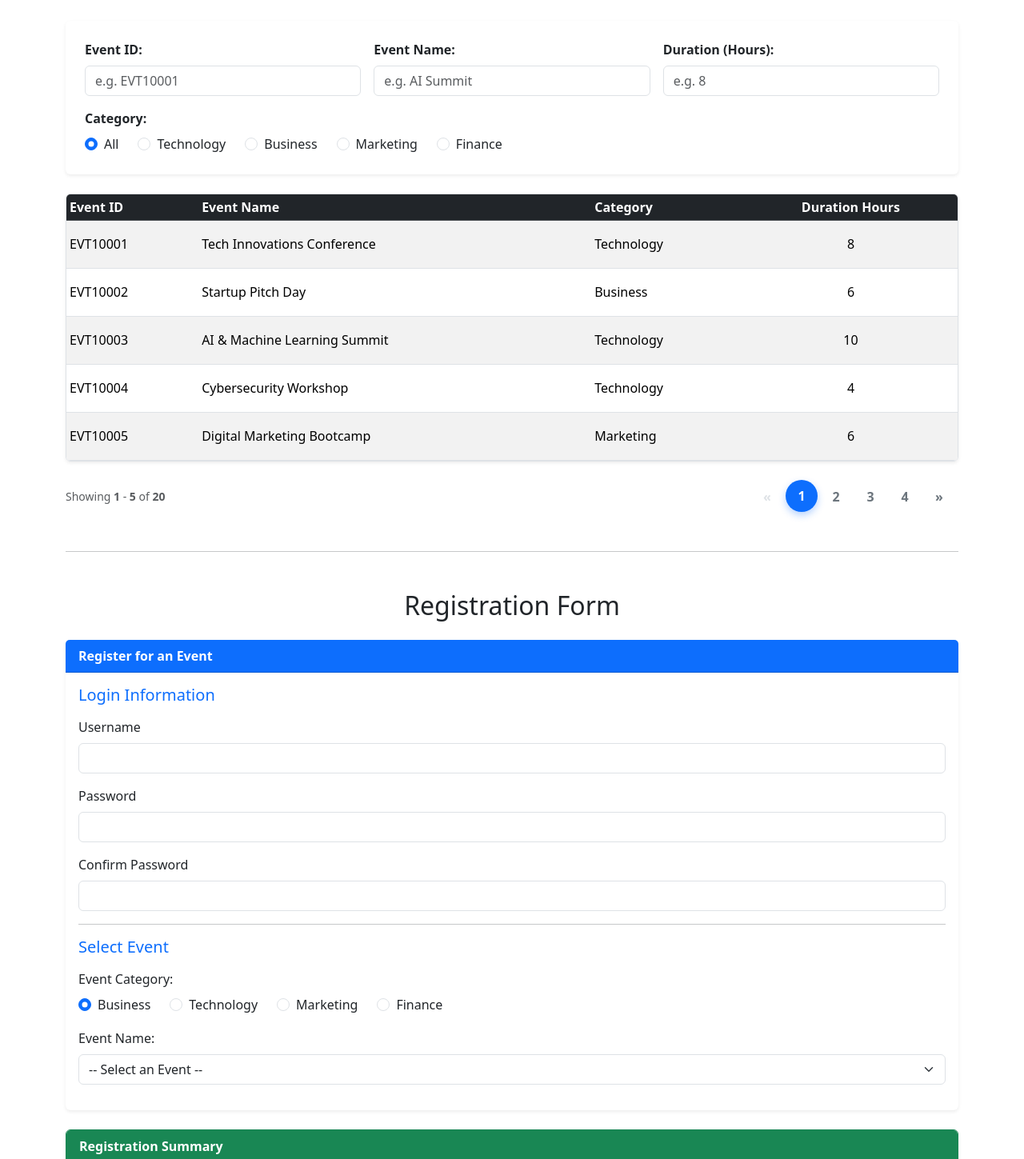
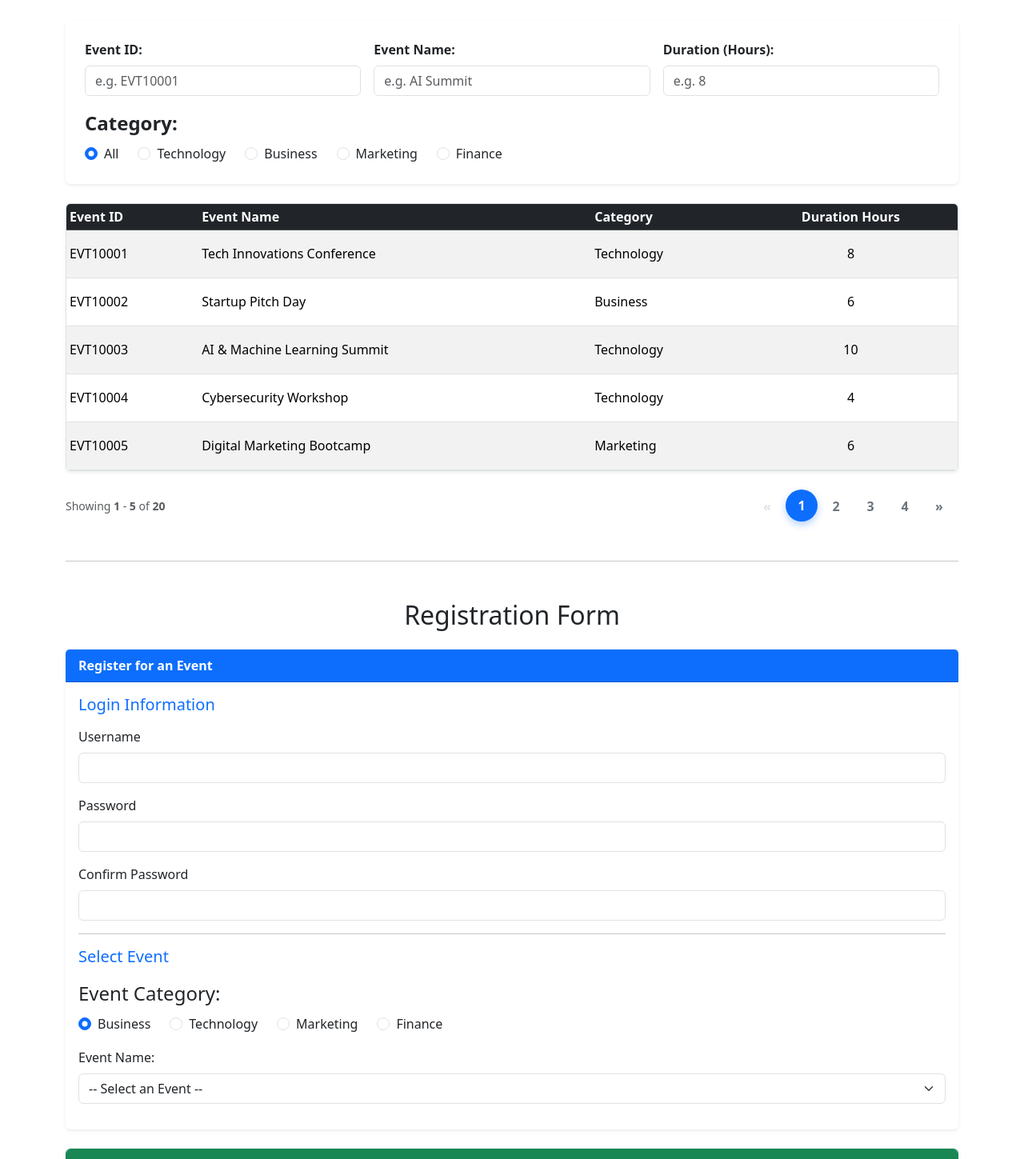
Before and after one commit to Quynh-Trang12/asm1, a Vue app: page / in a window 1280 px wide. Shown: the part 1140-2589 px from the top of the page at 80% size. Built offline with nearby package versions, Linux system fonts and the light colour scheme.

Commit message:
accessibility check no.1

```diff
--- a/src/App.vue
+++ b/src/App.vue
@@ -156,6 +156,7 @@ const goToPage = (page) => {
     </div>
   </nav>
 
+  <main>
     <div class="container-fluid p-0 position-relative" id="home">
       <img
         src="/banner.png"
@@ -276,7 +277,8 @@ const goToPage = (page) => {
           </div>
 
           <div class="col-12 mt-3">
-            <span class="form-label fw-bold d-block mb-2">Category:</span>
+            <fieldset>
+              <legend class="form-label fw-bold">Category:</legend>
               <div class="radio-options-grid">
                 <div class="form-check">
                   <input
@@ -329,6 +331,7 @@ const goToPage = (page) => {
                   <label class="form-check-label" for="catFin">Finance</label>
                 </div>
               </div>
+            </fieldset>
           </div>
         </div>
       </div>
@@ -400,7 +403,12 @@ const goToPage = (page) => {
             v-bind:key="page"
             :class="{ active: currentPage === page }"
           >
-            <button class="page-link" @click.prevent="goToPage(page)">
+            <button
+              class="page-link"
+              @click.prevent="goToPage(page)"
+              :aria-label="'Go to page ' + page"
+              :aria-current="currentPage === page ? 'page' : undefined"
+            >
               {{ page }}
             </button>
           </li>
@@ -442,6 +450,7 @@ const goToPage = (page) => {
                     class="form-control"
                     v-model="formUsername"
                     autocomplete="username"
+                    required
                   />
                 </div>
                 <div class="mb-3">
@@ -452,6 +461,7 @@ const goToPage = (page) => {
                     class="form-control"
                     v-model="formPassword"
                     autocomplete="new-password"
+                    required
                   />
                 </div>
                 <div class="mb-3">
@@ -464,6 +474,7 @@ const goToPage = (page) => {
                     class="form-control"
                     v-model="formConfirmPassword"
                     autocomplete="new-password"
+                    required
                   />
                   <div v-if="!passwordsMatch" class="text-danger mt-1 small">
                     Password do not match.
@@ -474,7 +485,8 @@ const goToPage = (page) => {
 
                 <h3 class="h5 mb-3 text-primary">Select Event</h3>
                 <div class="mb-3">
-                  <span class="form-label d-block mb-2">Event Category:</span>
+                  <fieldset>
+                    <legend class="form-label">Event Category:</legend>
                     <div class="radio-options-grid">
                       <div class="form-check">
                         <input
@@ -483,6 +495,7 @@ const goToPage = (page) => {
                           id="formCatBus"
                           value="Business"
                           v-model="formCategory"
+                          required
                         />
                         <label class="form-check-label" for="formCatBus"
                           >Business</label
@@ -495,6 +508,7 @@ const goToPage = (page) => {
                           id="formCatTech"
                           value="Technology"
                           v-model="formCategory"
+                          required
                         />
                         <label class="form-check-label" for="formCatTech"
                           >Technology</label
@@ -507,6 +521,7 @@ const goToPage = (page) => {
                           id="formCatMark"
                           value="Marketing"
                           v-model="formCategory"
+                          required
                         />
                         <label class="form-check-label" for="formCatMark"
                           >Marketing</label
@@ -519,12 +534,14 @@ const goToPage = (page) => {
                           id="formCatFin"
                           value="Finance"
                           v-model="formCategory"
+                          required
                         />
                         <label class="form-check-label" for="formCatFin"
                           >Finance</label
                         >
                       </div>
                     </div>
+                  </fieldset>
                 </div>
 
                 <div class="mb-3">
@@ -536,6 +553,7 @@ const goToPage = (page) => {
                     class="form-select"
                     v-model="formSelectedEventId"
                     :disabled="categoryEvents.length === 0"
+                    required
                   >
                     <option disabled value="">-- Select an Event --</option>
                     <option
@@ -590,6 +608,7 @@ const goToPage = (page) => {
       </div>
     </section>
   </div>
+  </main>
 </template>
 
 <style scoped>
@@ -666,4 +685,17 @@ table thead th {
 /* .page-item.disabled .page-link {
   color: #767676 !important;
 } */
+
+/* Remove default fieldset styling to maintain visual appearance */
+fieldset {
+  border: none;
+  padding: 0;
+  margin: 0;
+  min-width: 0;
+}
+
+fieldset legend {
+  padding: 0;
+  margin-bottom: 0.5rem;
+}
 </style>
```
Lines whose indentation alone changed are shown as unchanged.
